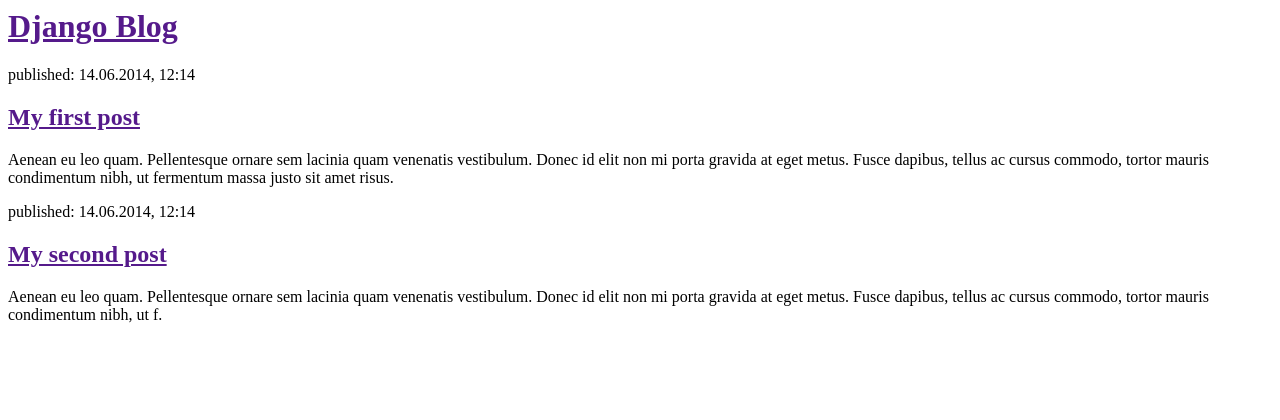
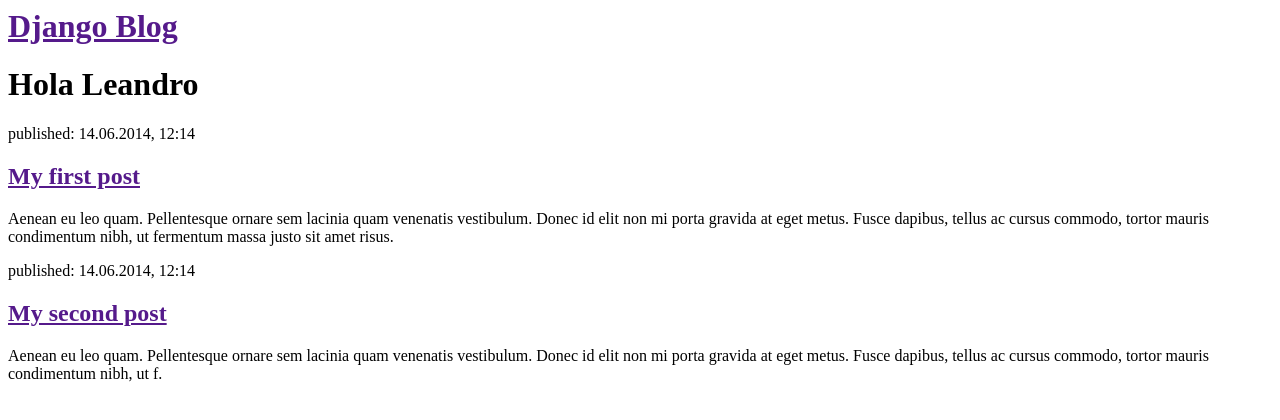
Before and after one commit to Foxmcloud2016/my-first-blog, a Django app: page / in a window 1280 px wide. Shown: the top 420 px of the page. Run offline with Django 3.2, Linux system fonts and the light colour scheme.

Commit message:
Agregue un titulo nuevo

```diff
--- a/blog/templates/blog/post_list.html
+++ b/blog/templates/blog/post_list.html
@@ -5,6 +5,7 @@
      <body>
          <div>
              <h1><a href="">Django Blog</a></h1>
+             <h1>Hola Leandro</h1>
          </div>
 
          <div>
```
